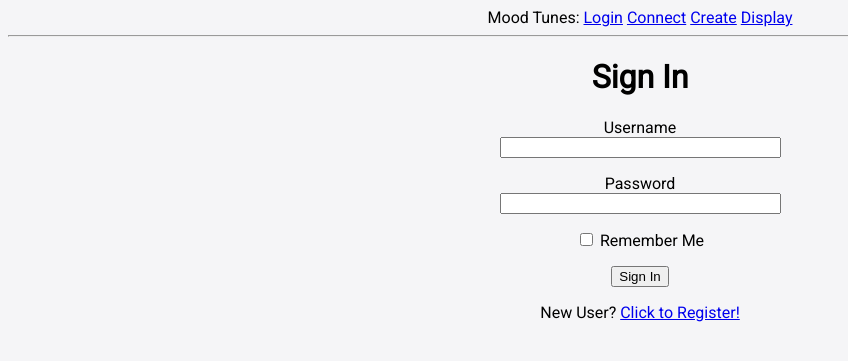
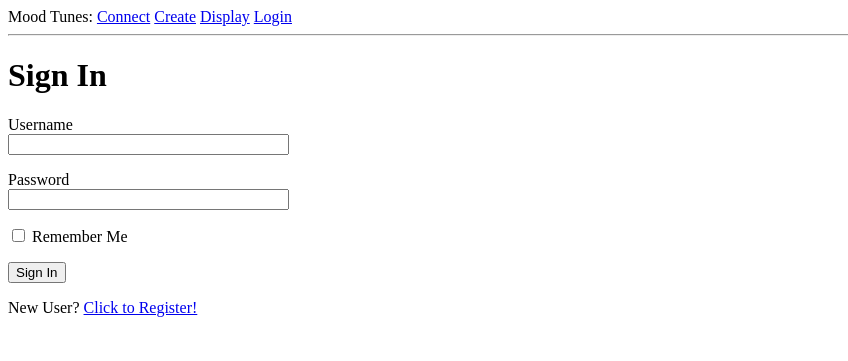
Before and after one commit to nishaddeokar/MoodTunes, a Flask app: page / in a window 1280 px wide. Shown: the top 361 px of the page, without its empty margins (0-848 px from the left). Run offline with Flask 3, Linux system fonts and the light colour scheme.

Commit message:
removed style

```diff
--- a/app/__init__.py
+++ b/app/__init__.py
@@ -9,5 +9,6 @@ app.config.from_object(Config)
 db = SQLAlchemy(app)
 migrate = Migrate(app, db)
 login = LoginManager(app)
+login.login_view = 'login'
 
 from app import routes, models
--- a/app/routes.py
+++ b/app/routes.py
@@ -5,8 +5,9 @@ from app.forms import LoginForm, RegistrationForm, AuthForm, GenreForm
 import sqlite3
 import terraAuth
 import api
-from flask_login import current_user, login_user, logout_user
+from flask_login import current_user, login_user, logout_user, login_required
 from app.models import User
+
 
 @app.route('/register', methods=['GET', 'POST'])
 def register():
@@ -21,6 +22,7 @@ def register():
         flash('Congratulations, you are now a registered user!')
         return redirect(url_for('login'))
     return render_template('register.html', title='Register', form=form)
+
 
 @app.route('/', methods=['GET', 'POST'])
 @app.route('/login', methods=['GET', 'POST'])
@@ -43,6 +45,7 @@ def logout():
     return redirect(url_for('login'))
 
 @app.route('/auth', methods=['GET', 'POST'])
+@login_required
 def auth():
     form = AuthForm()
     if form.validate_on_submit():
@@ -51,6 +54,7 @@ def auth():
     return render_template('auth.html',  title='Connect', form=form)
 
 @app.route('/gen', methods=['GET', 'POST'])
+@login_required
 def gen():
     form = GenreForm()
     if form.validate_on_submit():
@@ -59,6 +63,7 @@ def gen():
     return render_template('gen.html', title='Create', username="Nishad", form=form)
 
 @app.route('/display')
+@login_required
 def display():
     user = {'username': 'Nishad', 'graph': 'foo.png'}
     return render_template('display.html', title='Display', user=user)
--- a/app/static/styles.css
+++ /dev/null
@@ -1,9 +0,0 @@
-body {
-    /* background-color: rgb(230, 255, 255); */
-    background-color: rgba(245, 245, 247, 255);
-}
-
-p {
-    text-align: center;
-    font-family: 'Roboto';
-}
--- a/app/templates/base.html
+++ b/app/templates/base.html
@@ -2,13 +2,6 @@
 <html>
 
 <head>
-    <link rel="stylesheet" type="text/css" href="{{ url_for('static', filename='styles.css') }}">
-    <link href='https://fonts.googleapis.com/css?family=Roboto' rel='stylesheet'>
-    <style>
-        body {
-            font-family: 'Roboto';
-        }
-    </style>
     <meta charset="UTF-8">
     {% if title %}
     <title>{{ title }} - Mood Tunes</title>
@@ -17,19 +10,17 @@
     {% endif %}
 </head>
 
-<center>
-
 <body>
     <div>
         Mood Tunes:
+        <a href="{{ url_for('auth') }}">Connect</a>
+        <a href="{{ url_for('gen') }}">Create</a>
+        <a href="{{ url_for('display') }}">Display</a>
         {% if current_user.is_anonymous %}
         <a href="{{ url_for('login') }}">Login</a>
         {% else %}
         <a href="{{ url_for('logout') }}">Logout</a>
         {% endif %}
-            <a href="{{ url_for('auth') }}">Connect</a>
-            <a href="{{ url_for('gen') }}">Create</a>
-            <a href="{{ url_for('display') }}">Display</a>
     </div>
     <hr>
     {% with messages = get_flashed_messages() %}
@@ -42,6 +33,6 @@
     {% endif %}
     {% endwith %}
     {% block content %}{% endblock %}
-    </body </center>
+</body
 
 </html>
```
Lines whose indentation alone changed are shown as unchanged.
